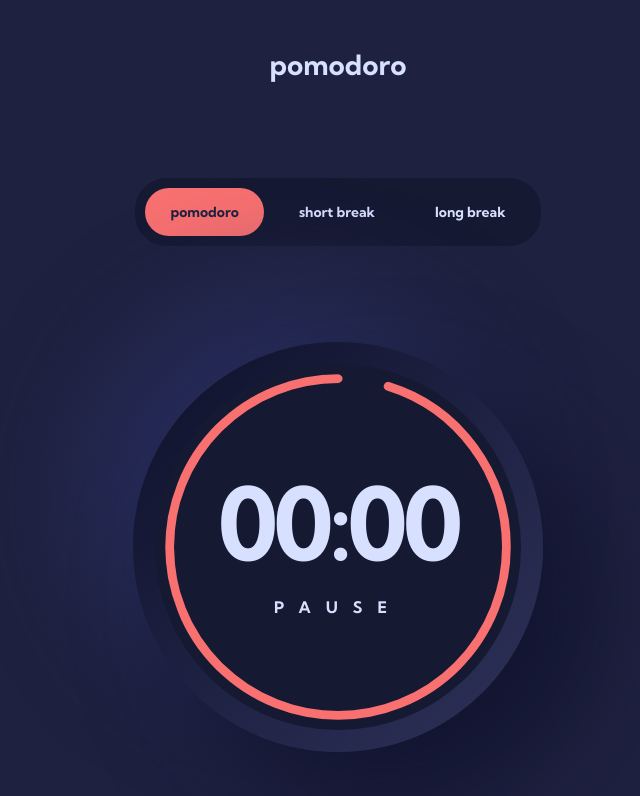
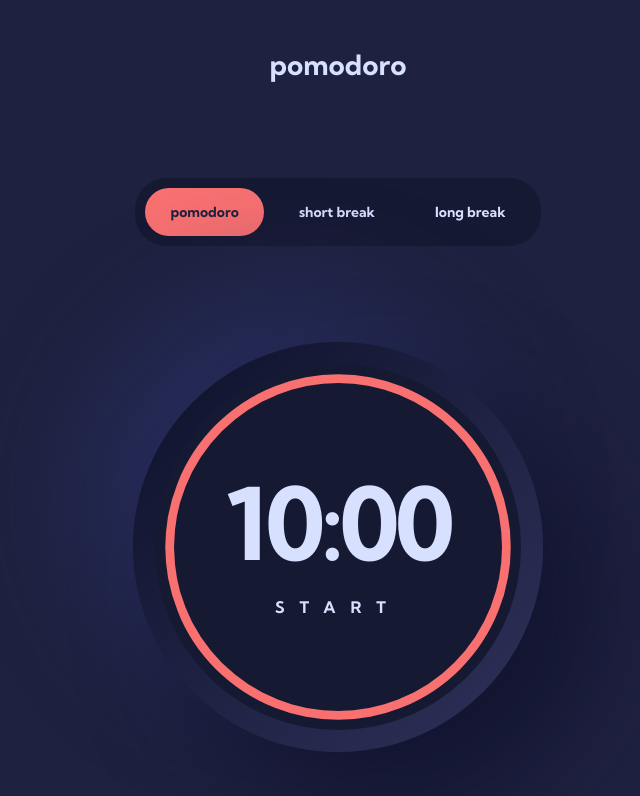
Before and after one commit to JKarwatka/vue-pomodoro-app, a Vue app: page / in a window 1280 px wide. Shown: the top 796 px of the page, without its empty margins (302-942 px from the left). Built offline with nearby package versions, Linux system fonts and the light colour scheme.

Commit message:
update components to display data from store

```diff
--- a/src/components/PomodoroTimer.vue
+++ b/src/components/PomodoroTimer.vue
@@ -1,15 +1,21 @@
 <script setup lang="ts">
+import { useTimerStore } from '@/stores/TimerStore';
 import BaseH1 from './BaseH1.vue';
 import PomodoroTimerButton from './PomodoroTimerButton.vue';
 import CircularTimer from './RoundTimer.vue';
+
+const store = useTimerStore()
+
 </script>
 
 <template>
   <div class="container">
     <div class="inner-circle">
-        <BaseH1 text="00:00"/>
-        <PomodoroTimerButton text="pause"/>
         <CircularTimer/>
+        <div class="timer-container">
+          <BaseH1 :text="`${store.getTimerMinutes}:${store.getTimerSeconds}`"/>
+          <PomodoroTimerButton/>
+        </div>
     </div>
 
   </div>
@@ -26,10 +32,6 @@ import CircularTimer from './RoundTimer.vue';
 
 .inner-circle{
   position: relative;
-  display: flex;
-  flex-direction: column;
-  align-items: center;
-  justify-content: center;
   width: calc(100% - 44px );
   height: calc(100% - 44px );
   border-radius: 100%;
@@ -37,4 +39,14 @@ import CircularTimer from './RoundTimer.vue';
   margin: 22px;
 }
 
+.timer-container{
+  position: relative;
+  display: flex;
+  flex-direction: column;
+  align-items: center;
+  justify-content: center;
+  width: 100%;
+  height: 100%;
+}
+
 </style>
--- a/src/components/PomodoroTimerButton.vue
+++ b/src/components/PomodoroTimerButton.vue
@@ -1,15 +1,12 @@
 <script setup lang="ts">
+import { useTimerStore } from '@/stores/TimerStore';
 import BaseH3 from './BaseH3.vue';
 
-interface PomodoroTimerButtonProps {
-  text: string
-}
-
-defineProps<PomodoroTimerButtonProps>()
+const store = useTimerStore()
 </script>
 
 <template>
-    <BaseH3 class='button' :text="text"/>
+    <BaseH3 class='button' :text="store.getButtonLabel" @click="store.onButtonClick" />
 </template>
 
 <style scoped>
--- a/src/components/RoundTimer.vue
+++ b/src/components/RoundTimer.vue
@@ -1,5 +1,7 @@
 <script setup lang="ts">
+import { useTimerStore } from '@/stores/TimerStore';
 
+const store = useTimerStore()
 </script>
 
 <template>
@@ -18,13 +20,16 @@ svg {
 }
 
 svg circle {
-  stroke-dasharray: 1500px;
+  stroke-dasharray: 1444px;
   stroke-dashoffset: 0px;
   stroke-linecap: round;
   stroke-width: 12px;
   stroke: #F87070;
   fill: none;
-  animation: countdown 60s linear infinite forwards;
+  animation-name: countdown;
+  animation-timing-function: linear;
+  animation-duration: calc(v-bind(store.timerLengthMs/1000) * 1s);
+  animation-play-state: v-bind(store.getAnimationState);
 }
 
 @keyframes countdown {
```
